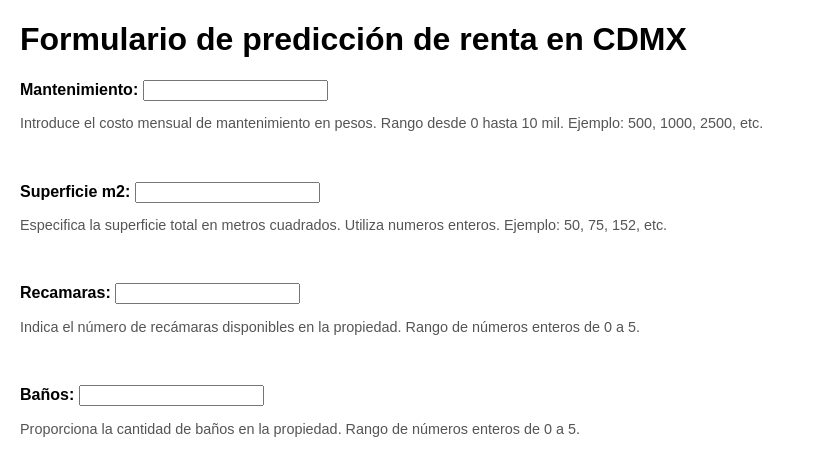
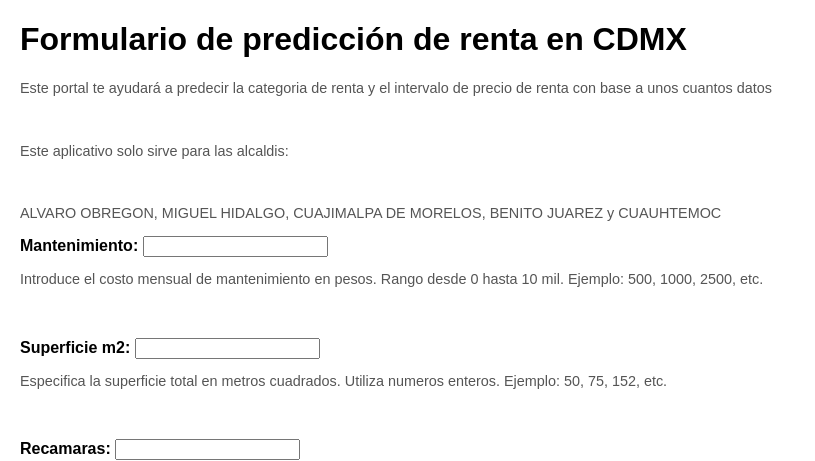
Before and after one commit to ralcazarp/my_app, a Flask app: page / in a window 1280 px wide. Shown: the top 461 px of the page, without its empty margins (0-815 px from the left). Run offline with Flask 3, Linux system fonts and the light colour scheme; parts of the project's set-up code (start-up, migrations or seed data) failed here and were passed over.

Commit message:
Update index1.html

```diff
--- a/templates/index1.html
+++ b/templates/index1.html
@@ -20,6 +20,9 @@
 </head>
 <body>
     <h1>Formulario de predicción de renta en CDMX</h1>
+    <p> Este portal te ayudará a predecir la categoria de renta y el intervalo de precio de renta con base a unos cuantos datos</p><br>
+    <p> Este aplicativo solo sirve para las alcaldis:</p><br>
+    <p>ALVARO OBREGON, MIGUEL HIDALGO, CUAJIMALPA DE MORELOS, BENITO JUAREZ y CUAUHTEMOC</p>
 
     <!-- Formulario para enviar los datos -->
     <form action="/predict" method="POST" {% if finished %}style="display:none;"{% endif %}>
```
